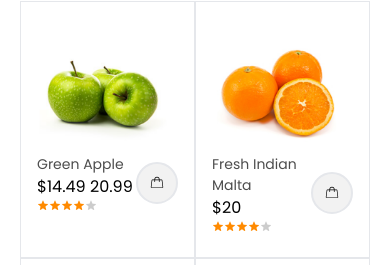
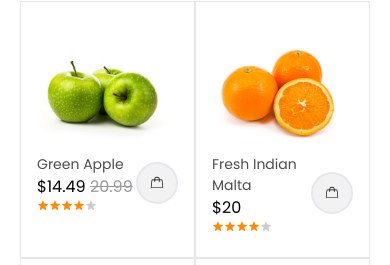
Before and after one commit to KodeNinj/Ecobazar, a Next.js app: page / in a window 390 px wide. Shown: the part 4302-4567 px from the top of the page. Built offline with nearby package versions, Linux system fonts and the light colour scheme.

Commit message:
added some responsiveness to the screen

```diff
--- a/src/app/globals.css
+++ b/src/app/globals.css
@@ -16,6 +16,7 @@
 	--bordercolor: #e6e6e6;
 	--iconBg: #f2f2f2;
 	--yellow: #fcc900;
+	--priceGrey: #999;
 }
 body {
 	user-select: none;
--- a/src/components/ProductsList/index.tsx
+++ b/src/components/ProductsList/index.tsx
@@ -27,7 +27,8 @@ const ProductList = () => {
 							{ITEM.name}
 						</h2>
 						<p className="price">
-							${ITEM.new_price} <span>{ITEM.old_price}</span>
+							${ITEM.new_price}{" "}
+							<s className="text-[var(--priceGrey)] ">{ITEM.old_price}</s>
 						</p>
 						<Image
 							src={Rating}
```
